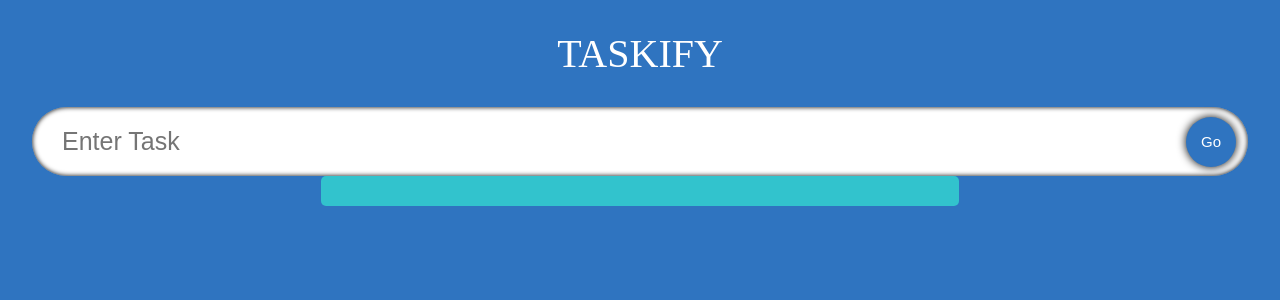
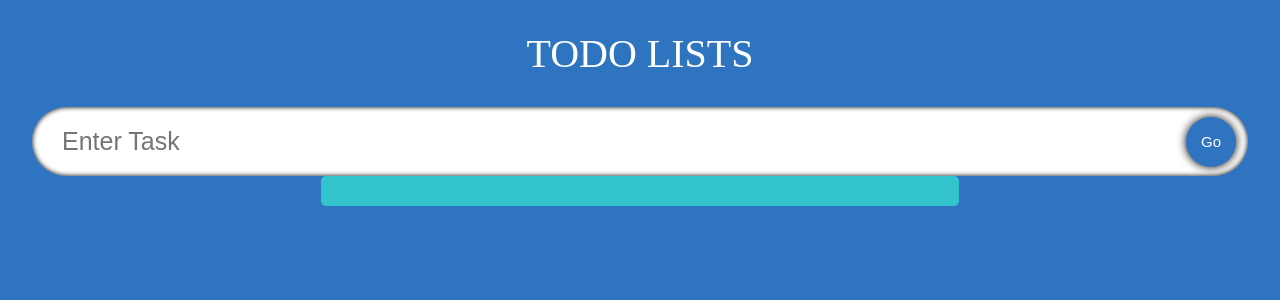
Before and after one commit to abinesh-abi/todo-typescript-learn, a React (Create React App) app: page / in a window 1280 px wide. Shown: the top 300 px of the page. Built offline with nearby package versions, Linux system fonts and the light colour scheme; a web font is replaced by a local one.

Commit message:
Update App.tsx

```diff
--- a/src/App.tsx
+++ b/src/App.tsx
@@ -4,25 +4,28 @@ import "./App.css";
 import { Todo } from "./model";
 import TodoList from "./components/TodoList";
 
-
 const App: React.FC = () => {
-  const [todo, setTodo] = useState<string>('')
-  const [todos, setTodos] = useState<Todo[]>([])
+  const [todo, setTodo] = useState<string>("");
+  const [todos, setTodos] = useState<Todo[]>([]);
 
   const handleAdd = (e: React.FormEvent) => {
-    e.preventDefault()
-    if(todo){
-      setTodos((state:Todo[])=>[...state,{id:Date.now(),isDone:false,todo}])
-      setTodo('')
+    e.preventDefault();
+    if (todo) {
+      setTodos((state: Todo[]) => [
+        ...state,
+        { id: Date.now(), isDone: false, todo },
+      ]);
+      setTodo("");
     }
-  }
+  };
 
   return (
     <div className="App">
-      <span className="heading">Taskify</span>
+      {/* <span className="heading">Taskify</span> */}
+      <span className="heading">Todo Lists</span>
       <InputFeild todo={todo} setTodo={setTodo} handleAdd={handleAdd} />
       <TodoList todos={todos} setTodos={setTodos} />
     </div>
   );
-}
-export default App
+};
+export default App;
```
